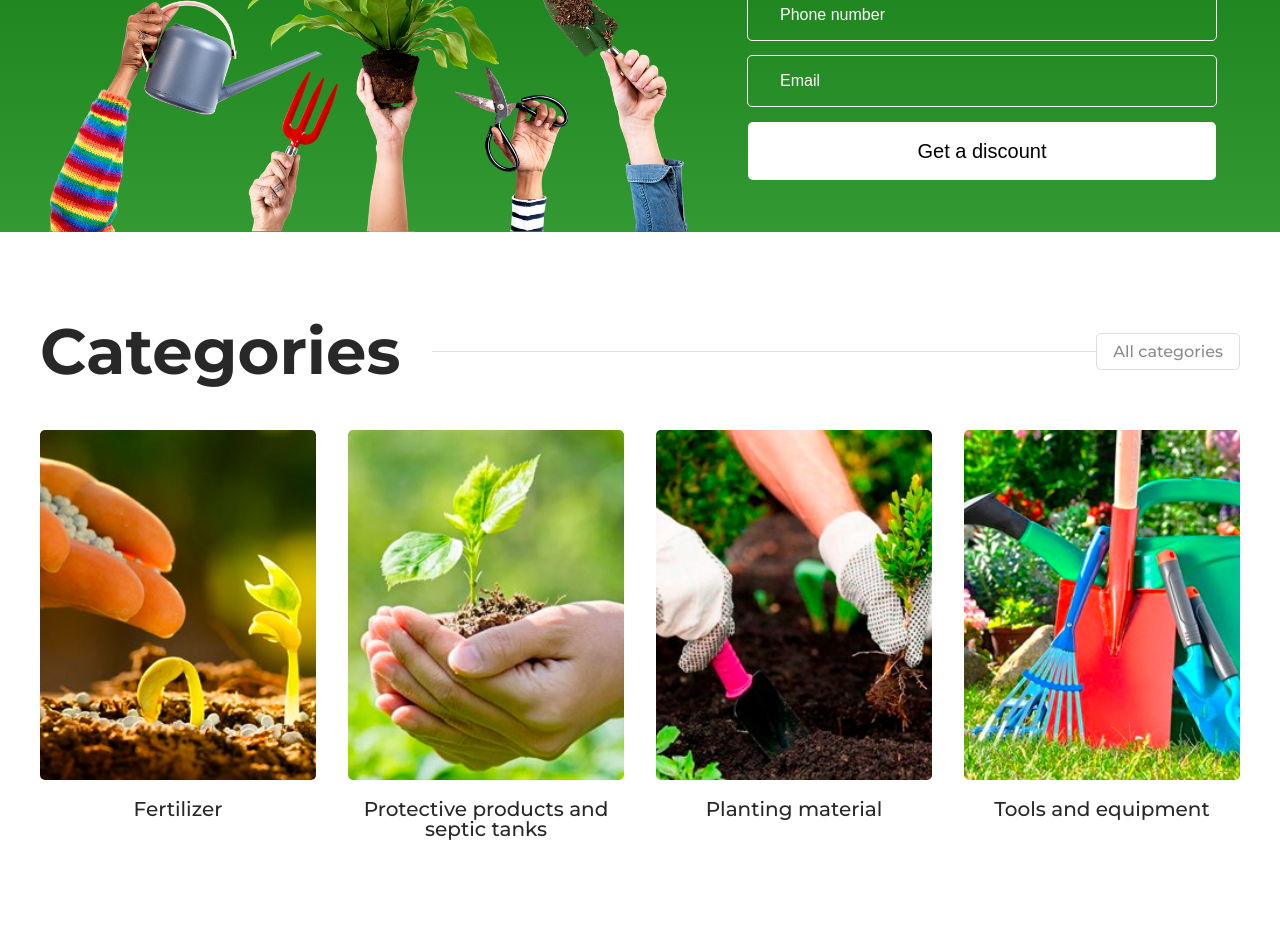
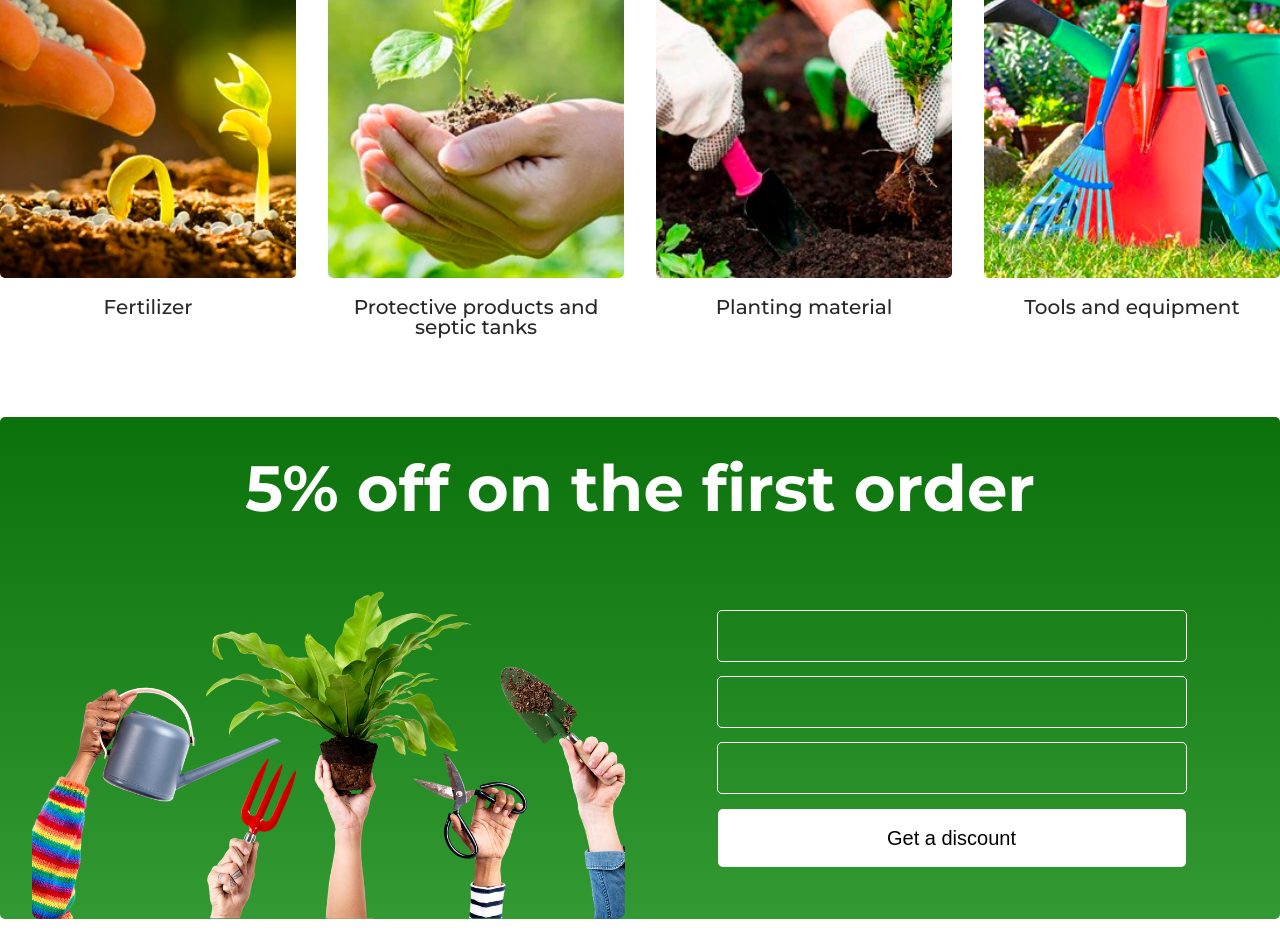
Before and after one commit to ArnoSahakyan/garden-shop, a React (Vite) app: page / in a window 1280 px wide. Shown: the part 1000-1931 px from the top of the page. Built offline with nearby package versions, Linux system fonts and the light colour scheme.

Commit message:
validation-form

```diff
--- a/package.json
+++ b/package.json
@@ -13,6 +13,7 @@
     "@reduxjs/toolkit": "^2.5.0",
     "react": "^18.3.1",
     "react-dom": "^18.3.1",
+    "react-hook-form": "^7.54.2",
     "react-redux": "^9.2.0",
     "react-router-dom": "^7.0.2",
     "sass": "^1.83.0"
--- a/src/components/buttonBanner/ButtonBanner.jsx
+++ b/src/components/buttonBanner/ButtonBanner.jsx
@@ -2,7 +2,7 @@ import './ButtonBanner.scss'
 
 export default function ButtonBanner({title, submitted, onClick}) {
     return (
-        <button
+        <button type='submit'
             onClick={onClick}
             className={`ButtonBanner ${submitted && 'submitted'}`}
         >
--- a/src/components/categories/Categories.scss
+++ b/src/components/categories/Categories.scss
@@ -1,6 +1,5 @@
 .Categories {
   margin-top: 80px;
-  padding: 0 40px;
   display: flex;
   flex-direction: column;
   gap: 40px;
--- a/src/components/form/Form.jsx
+++ b/src/components/form/Form.jsx
@@ -1,27 +1,76 @@
 import ButtonBanner from '../buttonBanner/ButtonBanner';
-
 import './Form.scss';
 import natural from '/natural.jpeg';
+import { useForm } from 'react-hook-form';
 
 export default function Form() {
+	const {
+		register,
+		handleSubmit,
+		formState: { errors },
+	} = useForm();
+
 	return (
 		<div className="container form-bg">
 			<h1>5% off on the first order</h1>
 			<div className="row-form">
-        <div className='img-container'>
+				<div className="img-container">
 					<img src={natural} alt="" />
 				</div>
 
-					<form action="">
-						<input type="text" placeholder="Name" required />
+				<form
+					onSubmit={handleSubmit((data) => {
+						console.log(data);
+					})}
+				>
 			<input
+        id="username"
+        type="text"
+        {...register("UserName", {
+          required: "Поле обязательно для заполнения",
+          minLength: {
+            value: 3,
+            message: "Имя пользователя должно быть не менее 3 символов",
+          },
+          maxLength: {
+            value: 20,
+            message: "Имя пользователя должно быть не более 20 символов",
+          },
+        })}
+      />
+      {errors.UserName && (
+        <span style={{ color: "white" }}>{errors.UserName.message}</span>
+      )}
+
+					<input
+						id="phone"
 						type="tel"
-							placeholder="Phone number"
-							pattern="[0-9]{3}-[0-9]{2}-[0-9]{3}"
-							required
+						{...register('PhoneNumber', {
+							required: 'Поле обязательно для заполнения',
+							pattern: {
+								value: /^[+]*[(]{0,1}[0-9]{1,4}[)]{0,1}[-\s./0-9]*$/i,
+								message: 'Введите корректный номер телефона',
+							},
+						})}
 					/>
-						<input type="email" placeholder="Email" required />
-						<ButtonBanner className="ButtonBanner" title="Get a discount"/>
+					{errors.PhoneNumber && (
+						<span style={{ color: 'white' }}>{errors.PhoneNumber.message}</span>
+					)}
+				 <input
+        id="email"
+        type="email"
+        {...register("Email", {
+          required: "Поле обязательно для заполнения",
+          pattern: {
+            value: /^[a-zA-Z0-9._%+-]+@[a-zA-Z0-9.-]+\.[a-zA-Z]{2,}$/i,
+            message: "Введите корректный адрес электронной почты",
+          },
+        })}
+      />
+      {errors.Email && (
+        <span style={{ color: "white" }}>{errors.Email.message}</span>
+      )}
+					<ButtonBanner className="ButtonBanner" title="Get a discount" />
 				</form>
 			</div>
 		</div>
--- a/src/components/form/Form.scss
+++ b/src/components/form/Form.scss
@@ -47,6 +47,8 @@
   align-items: center;
   flex-direction: column;
   padding: 32px 32px 0;
+ border-radius:5px;
+ margin-top: 80px;
 
   h1 {
     color: $white;
@@ -56,12 +58,11 @@
   }
 
   .row-form {
-    display: flex;
-    justify-content: space-between;
-    align-items: center;
-    gap: 24px;
-    width: 100%;
-    max-width: 1200px;
+ display: grid;
+ grid-template-columns: repeat(2,1fr);
+ gap: 30px;
+justify-items: center;
+align-items:center;
 
     .img-container {
       max-width: 748px;
--- a/src/components/productCard/ProductCard.jsx
+++ b/src/components/productCard/ProductCard.jsx
@@ -20,7 +20,7 @@ export default function ProductCard({title, initialPrice, salePrice, discount, i
                 <Link to={title}>{title}</Link>
                 <div className="price">
                     <h2>${salePrice ? salePrice : initialPrice}</h2>
-                    <h5>${initialPrice && initialPrice}</h5>
+                    <h5>${initialPrice}</h5>
                 </div>
             </div>
         </div>
--- a/src/components/sale/Sale.scss
+++ b/src/components/sale/Sale.scss
@@ -1,6 +1,5 @@
 .Sale {
   margin-top: 80px;
-  padding: 0 40px;
   display: flex;
   flex-direction: column;
   gap: 40px;
--- a/src/pages/home/Home_Page.jsx
+++ b/src/pages/home/Home_Page.jsx
@@ -1,27 +1,24 @@
-import Header from "../../components/header/Header"
+import Header from '../../components/header/Header';
 
-import Form from "../../components/form/Form"
+import Form from '../../components/form/Form';
 
-import Categories from "../../components/categories/Categories.jsx";
-import Sale from "../../components/sale/Sale.jsx";
-
+import Categories from '../../components/categories/Categories.jsx';
+import Sale from '../../components/sale/Sale.jsx';
 
 function Home_Page() {
 	return (
 		<div>
 			<div>
-            <Header/>
-            <Form/>
+				<Header />
+				<Categories />
+				<Form />
 			</div>
 
 			<div>
-       <Categories/>
-       <Sale/>
+				<Sale />
 			</div>
 		</div>
-
-
-    )
+	);
 }
 
-export default Home_Page
+export default Home_Page;
```
Also changed, not shown: 1 other file (tests, documents, lock files or other folders). Lines whose indentation alone changed are shown as unchanged.
